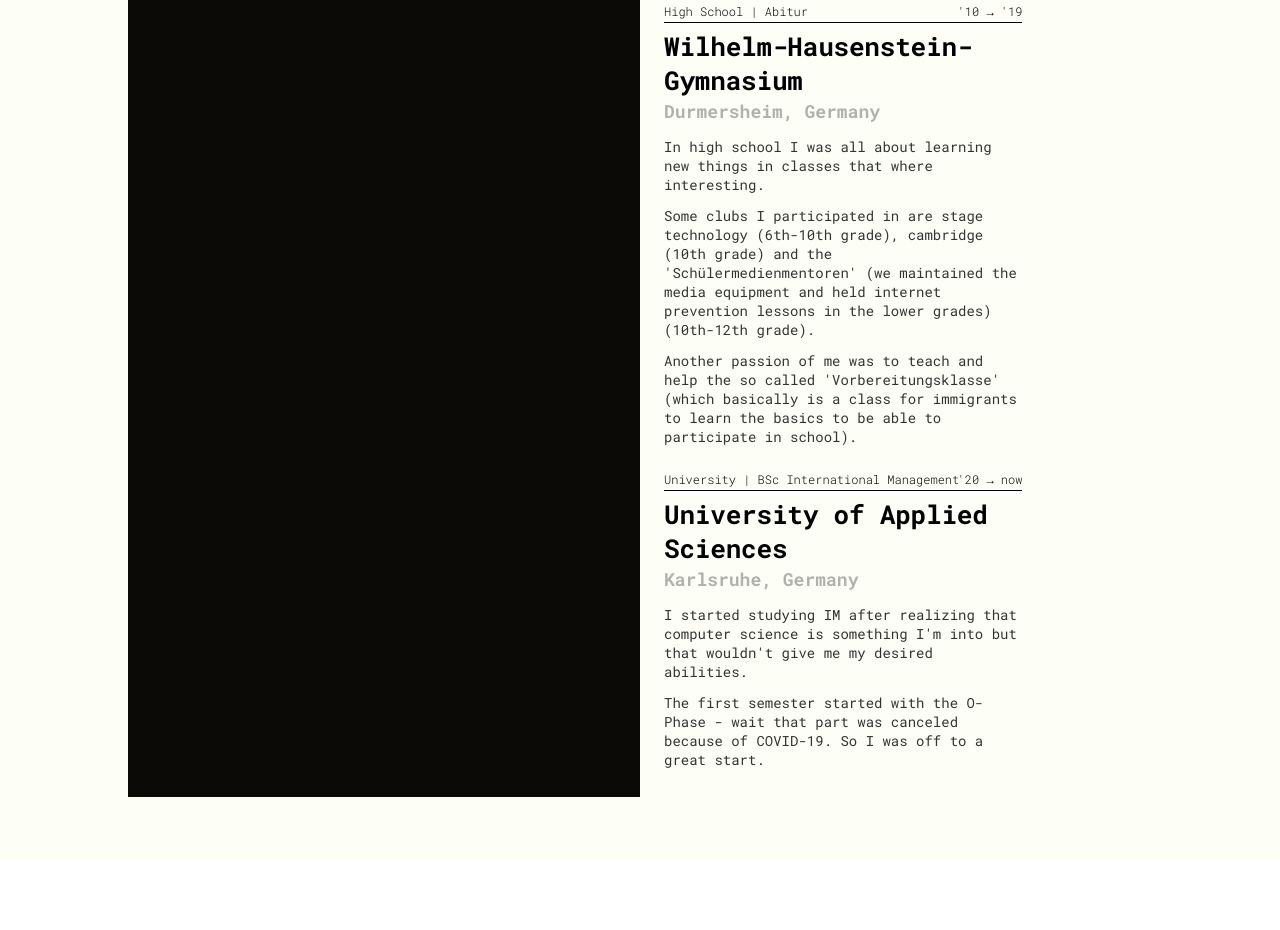
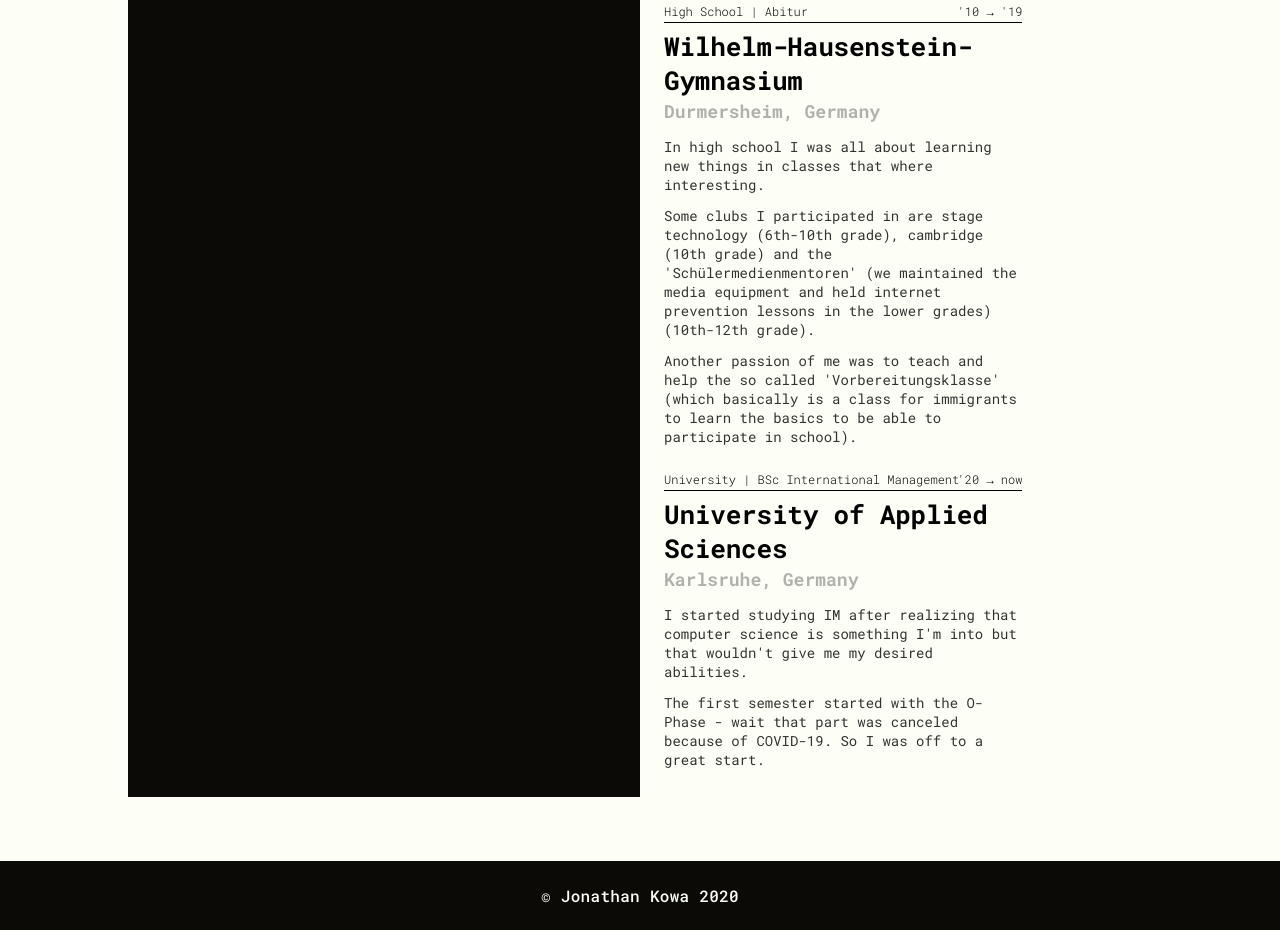
Before and after one commit to volume4k/kowa.me, a plain HTML site: page index.html in a window 1280 px wide. Shown: the part 742-1672 px from the top of the page. Before the commit the page ends 1603 px from the top, so only its background shows below. Drawn offline with Linux system fonts and the light colour scheme.

Commit message:
Add Footer HTML and Styling

```diff
--- a/index.html
+++ b/index.html
@@ -63,6 +63,11 @@
           </div>
         </div>
       </div>
+      <div class="footer">
+        <footer>
+          <p>© Jonathan Kowa 2020</p>
+        </footer>
+      </div>
     </div>
   </body>
 </html>
--- a/style/main.sass
+++ b/style/main.sass
@@ -127,3 +127,21 @@ div.body-wrapper
           overflow-x: visible
           &:last-child
             margin-bottom: 0
+  div.footer
+    width: 100%
+    display: flex
+    background: $dark
+    color: $white
+    footer
+      width: 80vw
+      margin: 0 auto
+      max-width: 1560px
+      display: flex
+      flex-direction: column
+      box-sizing: border-box
+      padding: 24px 0
+      p
+        text-align: center
+        font-size: 16px
+        font-weight: 500
+        letter-spacing: .3px
```
Also changed, not shown: style/main.css, 1 other file.
